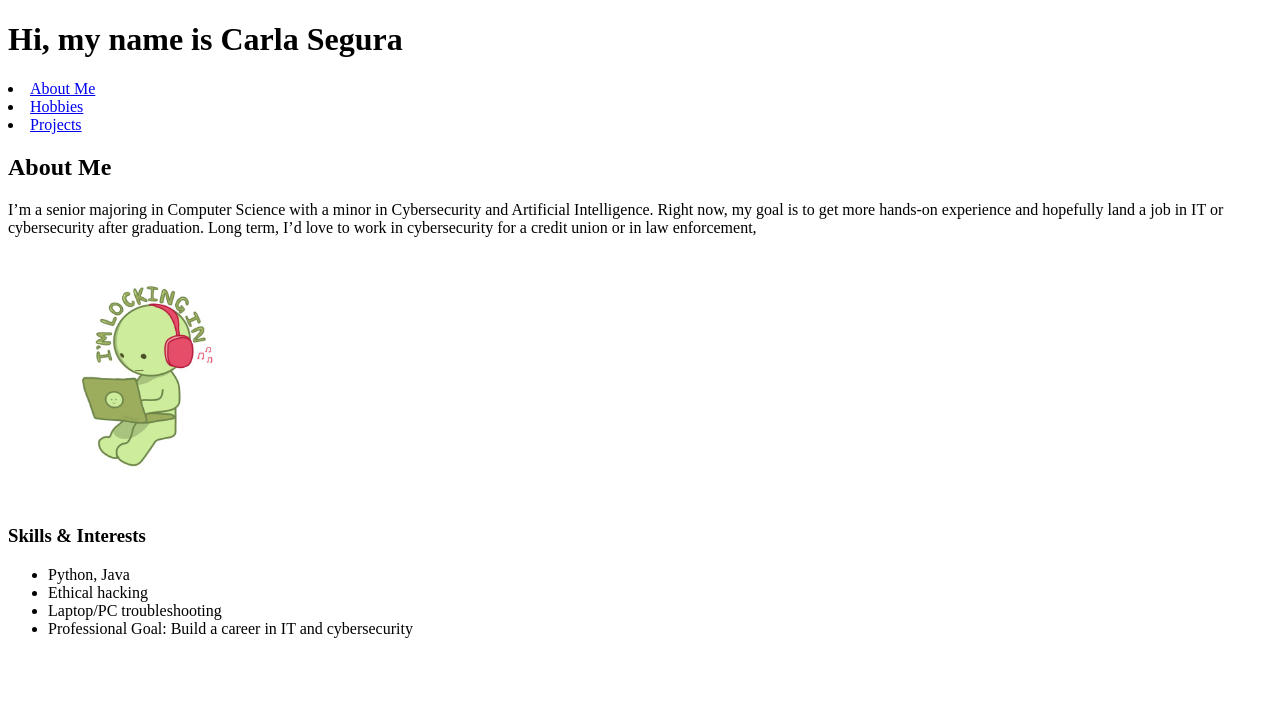
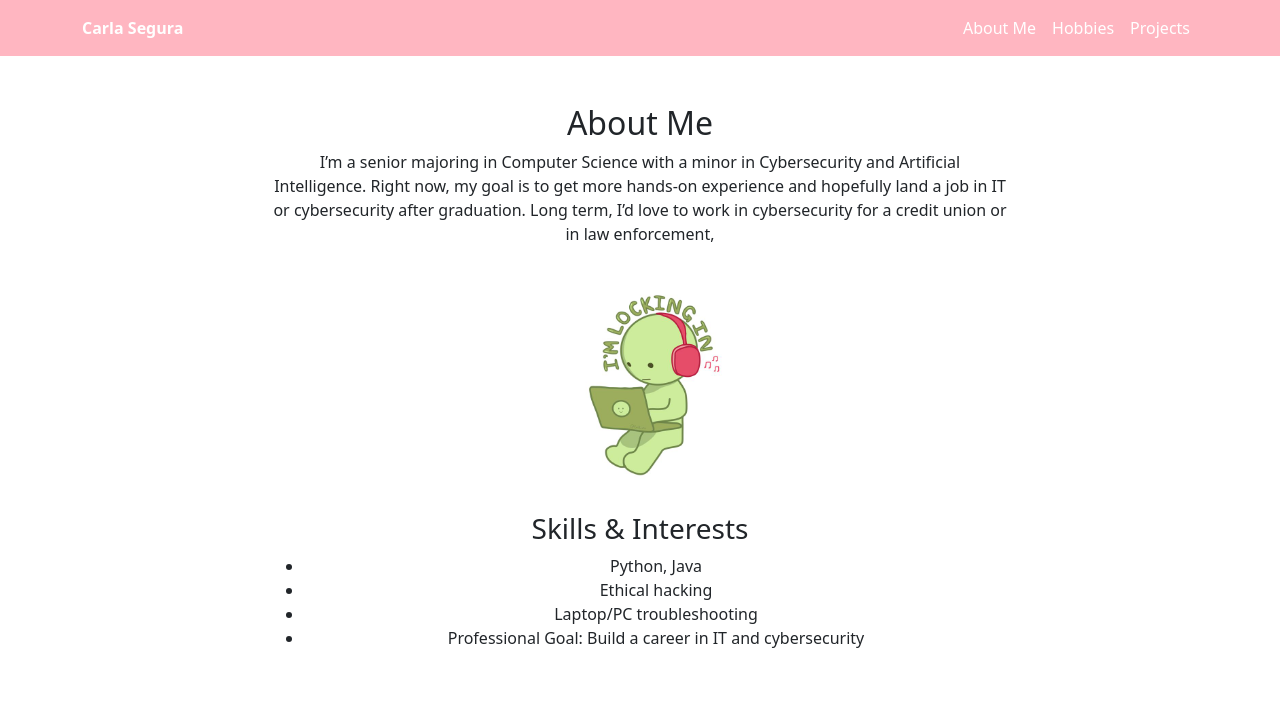
Before and after one commit to drake-full-stack/lab04-bootstrap-portfolio-2-0-carla-sgr, a plain HTML site: page index.html in a window 1280 px wide. Drawn offline with nearby package versions, Linux system fonts and the light colour scheme.

Commit message:
Checkpoint 1: Chose custom navbar because I wanted a simple pink bar with links across the top, instead of the full Bootstrap collapse menu.

```diff
--- a/index.html
+++ b/index.html
@@ -1,20 +1,36 @@
 <!DOCTYPE html>
 <html>
-<head> <!--Called meta data?-->
-    <title>About Me</title>
+<head>
+  <meta charset="utf-8" />
+  <meta name="viewport" content="width=device-width, initial-scale=1" />
+  <title>About Me - Carla Segura</title>
+
+  <!-- Bootstrap first (match CSS+JS versions) -->
+  <link href="https://cdn.jsdelivr.net/npm/bootstrap@5.3.3/dist/css/bootstrap.min.css" rel="stylesheet">
+
+  <!-- Your CSS after Bootstrap -->
+  <link href="style.css" rel="stylesheet">
 </head>
 
+
 <body>
-    <header>
-        <h1>Hi, my name is Carla Segura</h1>
-        <nav>
-            <!-- what I added from day 3 notes-->
-            <li><a href="index.html">About Me</a></li>
-            <li><a href="hobbies.html">Hobbies</a></li>
-            <li><a href="projects.html">Projects</a></li>
+        <!-- Navbar -->
+    <nav class="navbar pinkbar py-2">
+        <div class="container d-flex align-items-center justify-content-between">
+            <div class="fw-bold">Carla Segura</div>
+            <ul class="nav">
+                <li class="nav-item"><a class="nav-link px-2" href="index.html">About Me</a></li>
+                <li class="nav-item"><a class="nav-link px-2" href="hobbies.html">Hobbies</a></li>
+                <li class="nav-item"><a class="nav-link px-2" href="projects.html">Projects</a></li>
+            </ul>
+        </div>
     </nav>
-    </header>
+
      <main> <!--Page content here-->
+            <section class="py-5">
+                <div class="container">
+                    <div class="row">
+                        <div class="col-lg-8 mx-auto text-center">
                     <h2> About Me</h2>
                     <p>I’m a senior majoring in Computer Science with a minor in Cybersecurity and Artificial Intelligence.
                         Right now, my goal is to get more hands-on experience and hopefully land a job in IT or cybersecurity after graduation.
@@ -30,13 +46,18 @@
                         <li>Laptop/PC troubleshooting</li>
                         <li>Professional Goal: Build a career in IT and cybersecurity</li>
                     </ul>
+                </div>
+            </div>
+
 
 
 
 
 
         </main>
-<footer>
-</footer>
+    <script
+      src="https://cdn.jsdelivr.net/npm/bootstrap@5.3.3/dist/js/bootstrap.bundle.min.js"
+    ></script>
+
 </body>
 </html>
--- /dev/null
+++ b/style.css
@@ -0,0 +1,15 @@
+/* Navbar custom style */
+.pinkbar {
+  background-color: #ffb6c1 !important; /* pastel pink */
+}
+
+/* Make text readable on pink */
+.pinkbar .fw-bold,
+.pinkbar .nav-link {
+  color: #fff !important;
+}
+
+/* Hover color tweak */
+.pinkbar .nav-link:hover {
+  color: #222 !important;
+}
```
Also changed, not shown: hobbies.html (+19 -10 lines), projects.html (+18 -10 lines), styles/style.css (deleted). Lines whose indentation alone changed are shown as unchanged.
